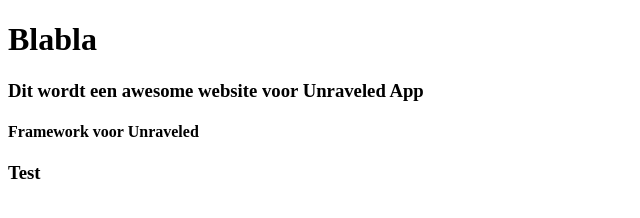
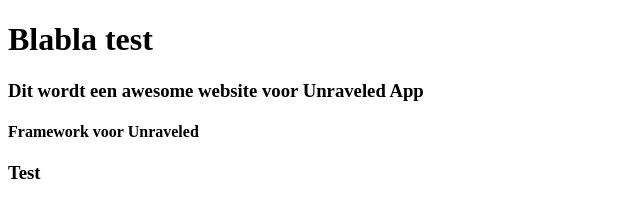
Before and after one commit to yzygoing/git-test, a website: page index.html in a window 1280 px wide. Shown: the full height of the page, 0-640 px from the left. Drawn offline with Linux system fonts and the light colour scheme.

```diff
--- a/index.html
+++ b/index.html
@@ -3,7 +3,7 @@
     <head></head>
 
     <body>
-        <h1>Blabla</h1>
+        <h1>Blabla test</h1>
         <h3>Dit wordt een awesome website voor  Unraveled App</h3>
         <h4>Framework voor Unraveled</h4>
         <h3>Test</h3>
```
Also changed, not shown: 1 other file.
